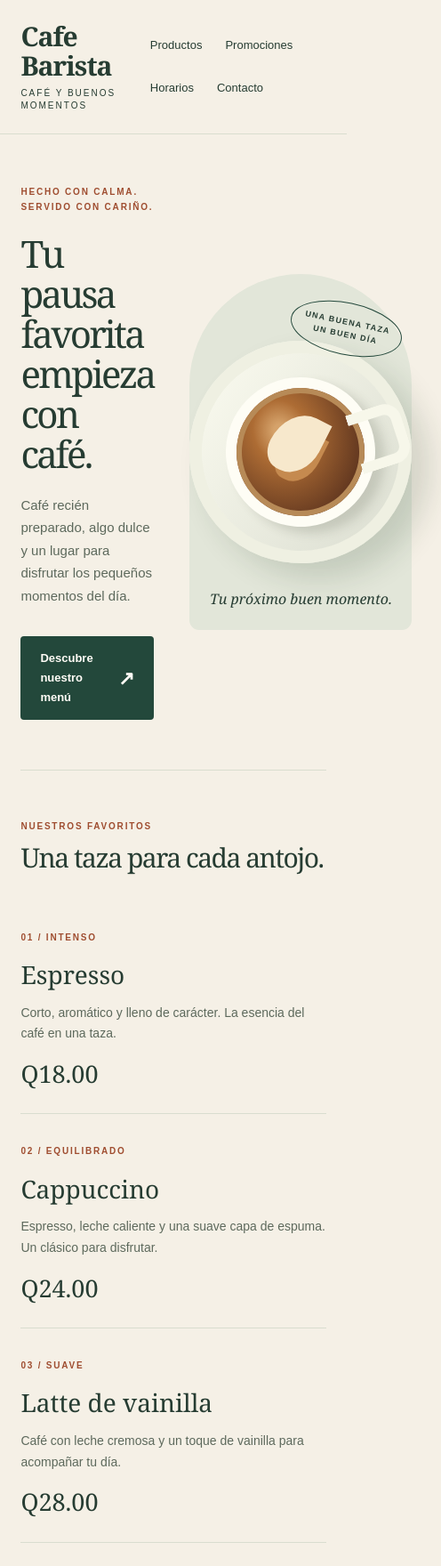
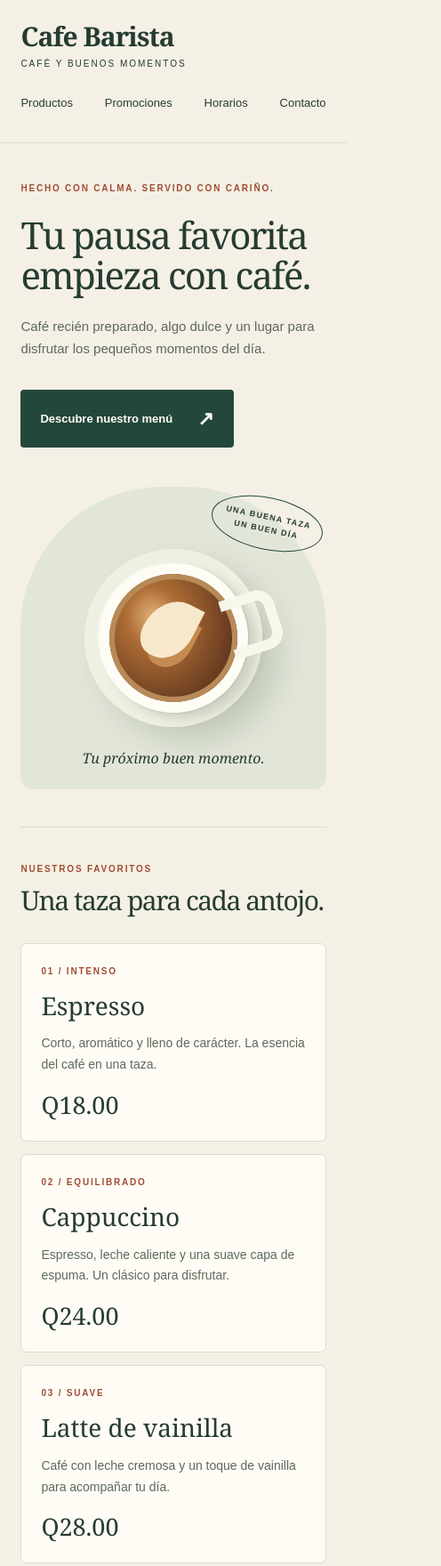
Before and after one commit to yemlo/Cafe-Barista, a plain HTML site: page index.html in a window 390 px wide. Shown: the top 1760 px of the page at 89% size, 496 px wide, since content can reach past the window. Drawn offline with Linux system fonts and the light colour scheme.

Commit message:
Diseno: organizar tarjetas responsive y mejorar navegacion accesible

```diff
--- a/estilos.css
+++ b/estilos.css
@@ -57,3 +57,48 @@ footer .marca { font-size: 20px; }
 footer p, footer > a:last-child { margin: 0; font-size: 10px; }
 .saltar { position: absolute; top: -80px; left: 10px; z-index: 5; padding: 10px; background: white; }
 .saltar:focus { top: 10px; }
+
+/* Mejora visual 2: tarjetas, cuadrículas adaptables y navegación accesible. */
+.productos { display: grid; grid-template-columns: repeat(3, minmax(0, 1fr)); gap: 22px; }
+.producto { display: flex; flex-direction: column; padding: 28px; border: 1px solid var(--linea); border-radius: 7px; background: var(--papel); transition: transform 180ms ease, box-shadow 180ms ease; }
+.producto p { flex: 1; }
+.producto:hover { transform: translateY(-5px); box-shadow: 0 12px 24px #23483b10; }
+.ofertas { display: grid; grid-template-columns: repeat(2, minmax(0, 1fr)); gap: 22px; }
+.oferta { display: flex; flex-direction: column; margin-bottom: 0; }
+.oferta p { flex: 1; }
+.visitanos { display: grid; grid-template-columns: repeat(2, minmax(0, 1fr)); gap: 70px; }
+.visitanos section { margin: 0; }
+nav a { padding: 8px 0; border-bottom: 1px solid transparent; transition: border-color 180ms ease; }
+nav a:hover { border-color: var(--terracota); }
+.boton:hover { background: #32624d; }
+a:focus-visible { outline: 3px solid var(--terracota); outline-offset: 5px; }
+
+@media (max-width: 850px) {
+    .cabecera { align-items: flex-start; }
+    nav { gap: 14px; }
+    .portada { gap: 28px; }
+    .ilustracion { min-height: 340px; }
+    .plato { width: 200px; height: 200px; }
+    .sello { right: 2px; top: 12px; }
+    .productos { gap: 14px; }
+    .producto { padding: 22px; }
+    .visitanos { gap: 35px; }
+}
+
+@media (max-width: 650px) {
+    .cabecera { flex-direction: column; gap: 18px; }
+    nav { width: 100%; justify-content: space-between; gap: 10px; }
+    .portada { flex-direction: column; align-items: stretch; min-height: auto; padding: 42px 0; }
+    h1 { letter-spacing: -1.8px; }
+    .ilustracion { flex-basis: auto; width: 100%; max-width: 420px; margin: 16px auto 0; }
+    .productos, .ofertas, .visitanos { grid-template-columns: 1fr; }
+    .seccion { padding: 38px 0; }
+    .visitanos { gap: 40px; padding: 40px 0; }
+    footer { flex-direction: column; align-items: flex-start; gap: 16px; }
+}
+
+@media (prefers-reduced-motion: reduce) {
+    html { scroll-behavior: auto; }
+    .producto, nav a { transition: none; }
+    .producto:hover { transform: none; }
+}
```
